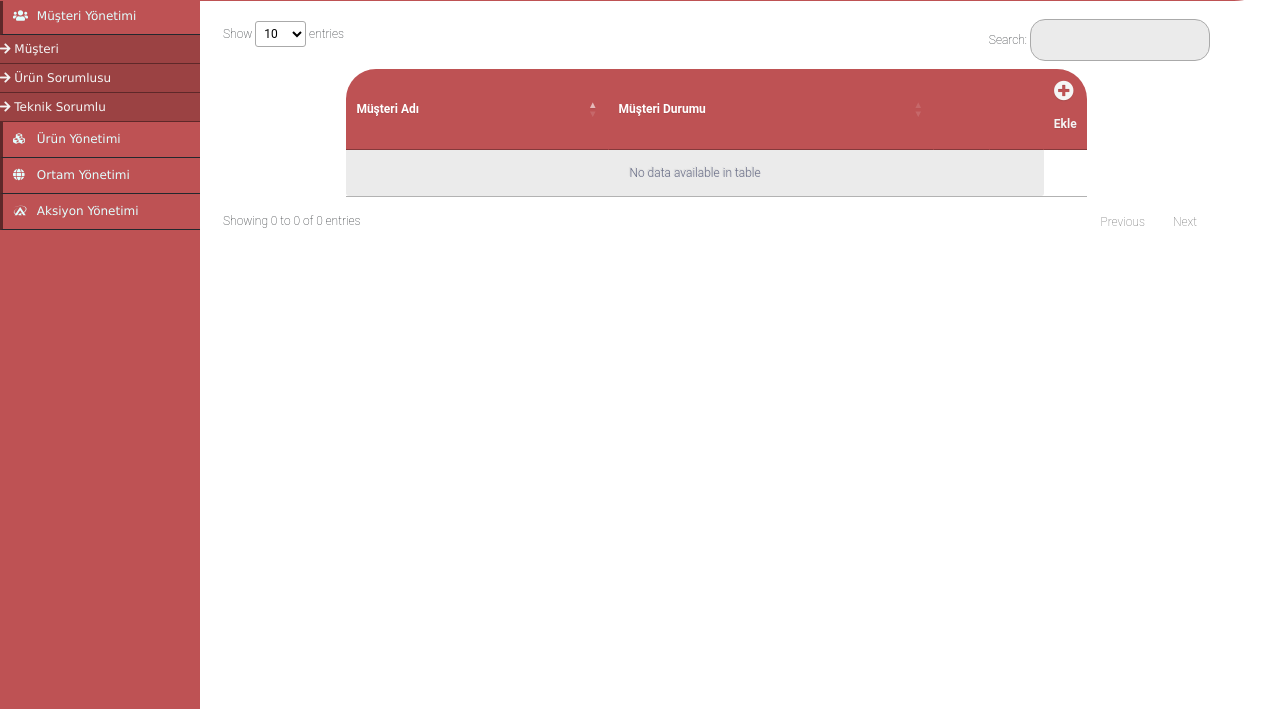
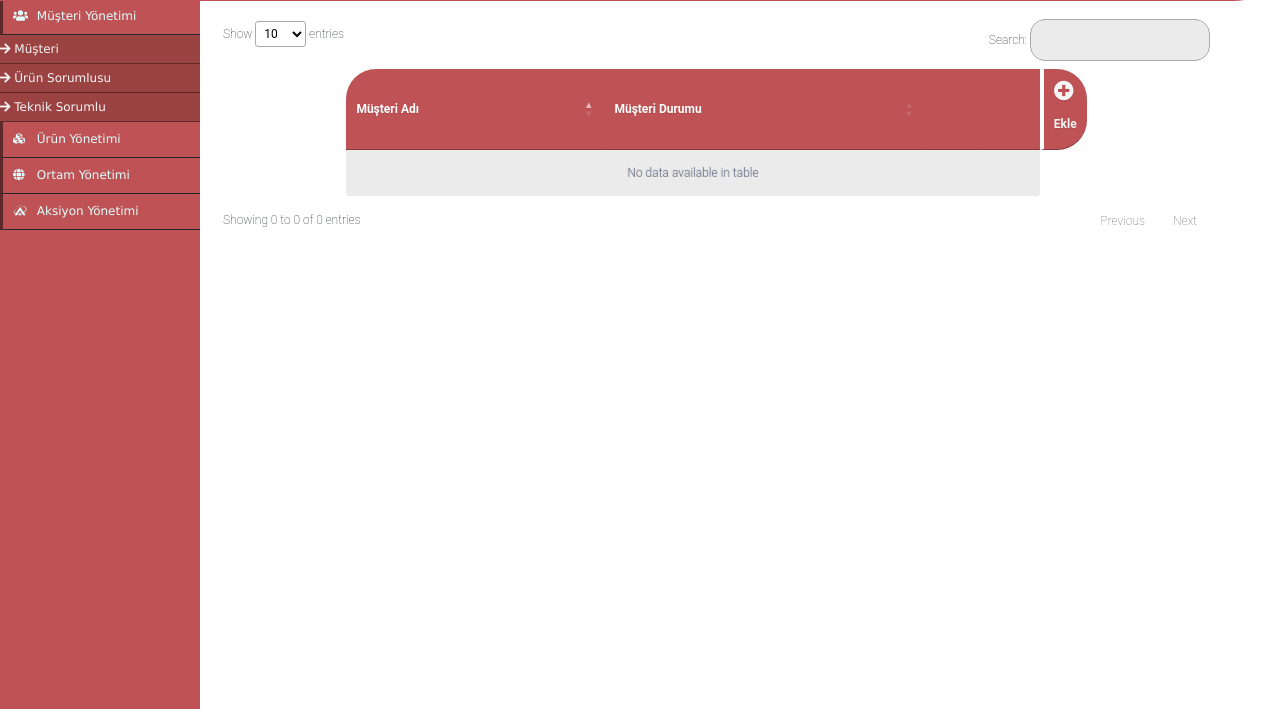
Before and after one commit to infleks/infersion, a Django app: page /main/manage in a window 1280 px wide. Shown: the part 91-800 px from the top of the page. Run offline with Django 3.2, Linux system fonts and the light colour scheme; data that the repository does not hold is empty; some libraries are stand-ins or nearby versions.

Commit message:
cuma sondur komitler hoştur

```diff
--- a/main/static/css/style.css
+++ b/main/static/css/style.css
@@ -241,7 +241,9 @@ th:first-child {
 
 th:last-child {
   border-top-right-radius:30px;
+  border-bottom-right-radius:30px;
   border-right:none;
+  border-left: 4px solid white;
 }
 
 tr {
@@ -760,3 +762,6 @@ input::-webkit-inner-spin-button {
     -webkit-appearance: none;
     margin: 0; /* <-- Apparently some margin are still there even though it's hidden */
 }
+table.dataTable.no-footer{
+  border-bottom: none !important;
+}
--- a/main/static/jsFiles/addHTMLFuncs.js
+++ b/main/static/jsFiles/addHTMLFuncs.js
@@ -61,6 +61,8 @@ function cusTableFunc(data, dataId, urlCus){
 
       var chldrn = $('#cusTable').find("tbody").children();
       var i = 0;
+
+
        /* for (i = 0; i < chldrn.length; i++) {
         $(chldrn[i]).append(
           '<td style="cursor: pointer;"><a class="benima" href="/main/edit?what=cus&id='
--- a/main/templates/add.html
+++ b/main/templates/add.html
@@ -515,6 +515,14 @@ function kapat(what) {
 }
 
 
+
+
+
+$("#prodTable").find("tbody").children(10).attr("colspan",3);
+$("#testTable").find("tbody").children(10).attr("colspan",3);
+
+
+
 </script>
 
 {% endblock %}
```
